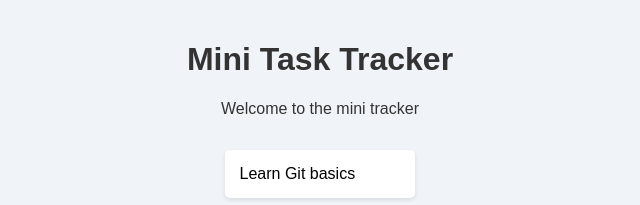
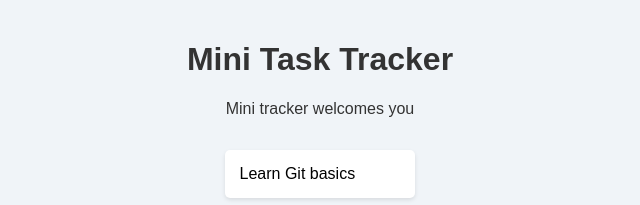
Before and after one commit to VISHWAJITH-GS/Task-Tracker, a plain HTML site: page index.html in a window 1280 px wide. Shown: the top 205 px of the page, 320-960 px from the left. Drawn offline with Linux system fonts and the light colour scheme.

Commit message:
Welcome featured added

```diff
--- a/index.html
+++ b/index.html
@@ -10,7 +10,7 @@
     <header>
         <!-- STUDENT 1: Change the heading text here -->
         <h1>Mini Task Tracker</h1>
-        <p> Welcome to the mini tracker</p>
+        <p> Mini tracker welcomes you</p>
     </header>
 
     <main>
```
